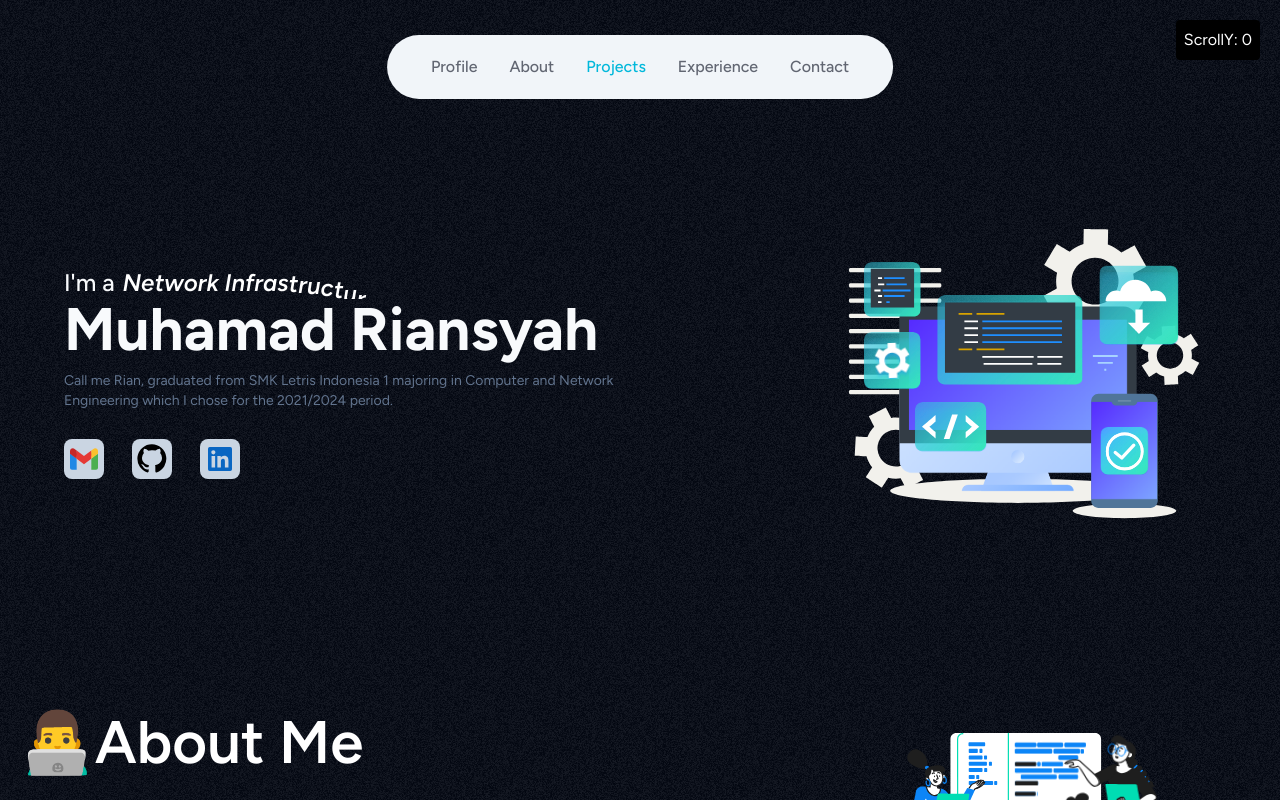
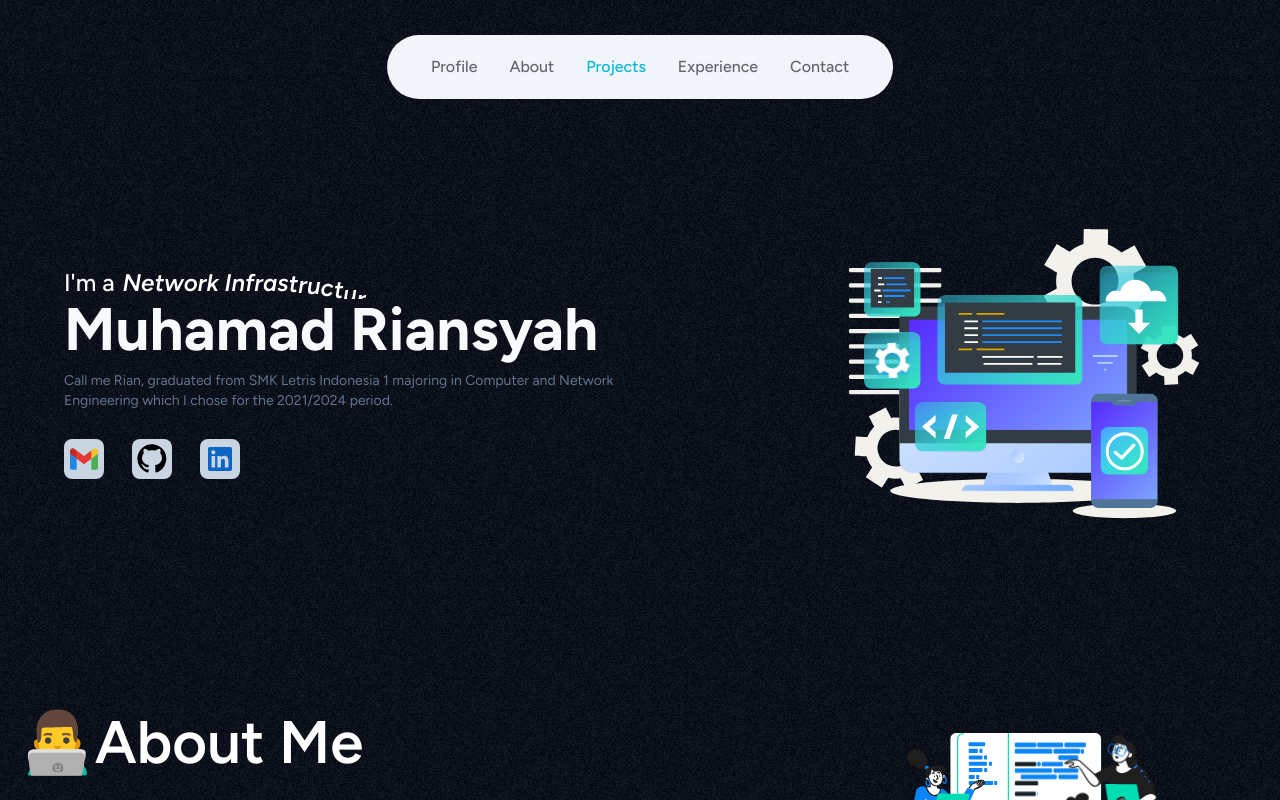
Before and after one commit to RianDoang/Portfolio, a React (Vite) app: page / in a window 1280 px wide. Shown: the top 800 px of the page. Built offline with nearby package versions, Linux system fonts and the light colour scheme.

Commit message:
(-) Remove ScrollY indicator

```diff
--- a/src/pages/Main.jsx
+++ b/src/pages/Main.jsx
@@ -1,4 +1,4 @@
-import { useState, useEffect, useRef } from "react";
+import { useRef } from "react";
 import Navbar from "../components/Navbar";
 import Profile from "../components/Profile";
 import About from "../components/About";
@@ -15,7 +15,6 @@ export default function Main() {
   const projectsRef = useRef(null);
   const experienceRef = useRef(null);
   const contactRef = useRef(null);
-  const [scrollY, setScrollY] = useState(0);
 
   const sections = [
     { name: "Profile", ref: profileRef },
@@ -37,18 +36,6 @@ export default function Main() {
     history.replaceState(null, "", "");
   };
 
-  useEffect(() => {
-    const handleScroll = () => {
-      setScrollY(window.scrollY);
-    };
-
-    window.addEventListener("scroll", handleScroll);
-
-    return () => {
-      window.removeEventListener("scroll", handleScroll);
-    };
-  }, []);
-
   return (
     <div>
       <div className="fixed top-0 left-0 w-full h-screen pointer-events-none -z-10">
@@ -62,10 +49,6 @@ export default function Main() {
       </div>
 
       <div className="relative text-white">
-        <div className="fixed z-50 top-5 right-5 bg-black text-white p-2 rounded">
-          ScrollY: {scrollY}
-        </div>
-
         <Navbar sections={sections} />
 
         {/* Profile Section */}
```
Also changed, not shown: 1 other file (tests, documents, lock files or other folders).
